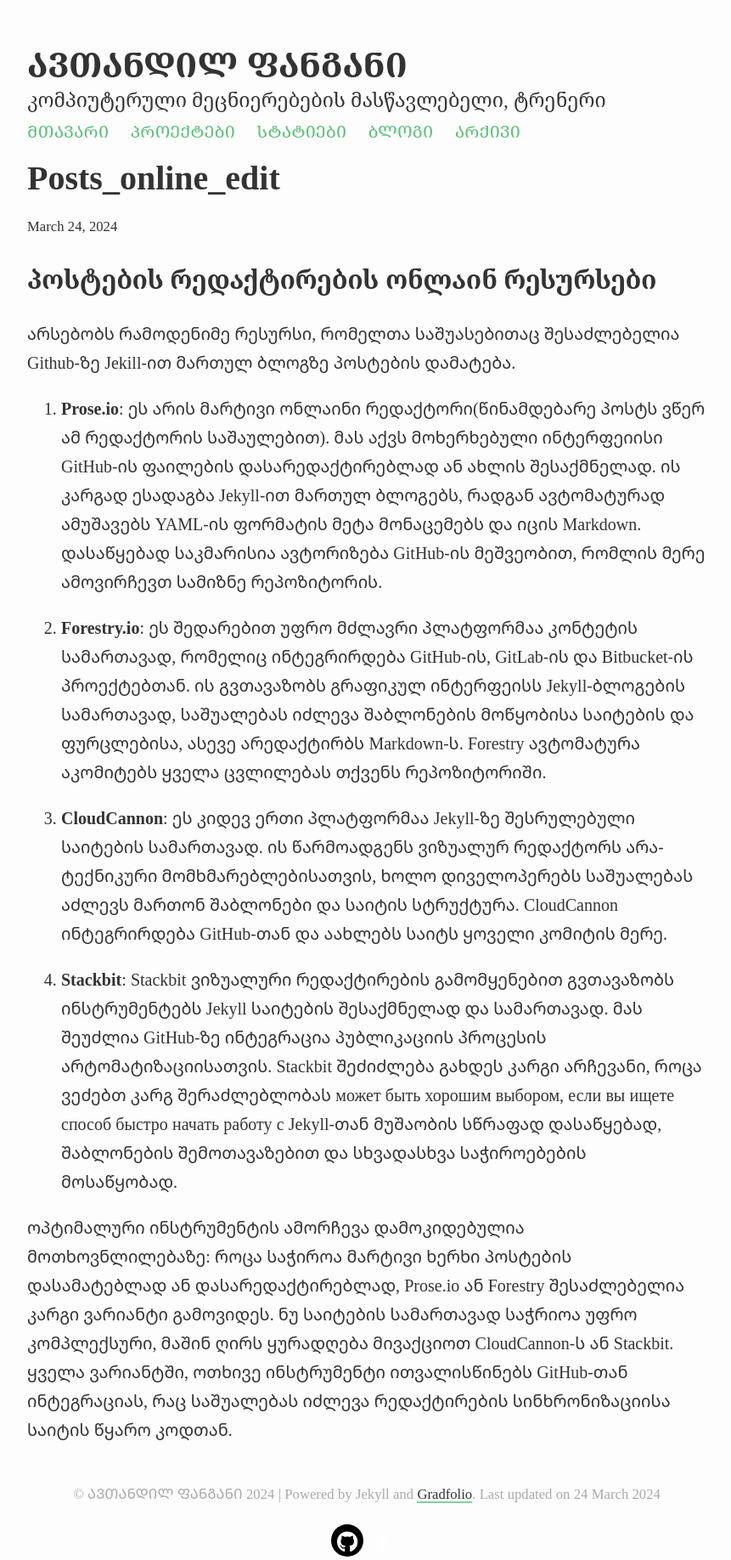
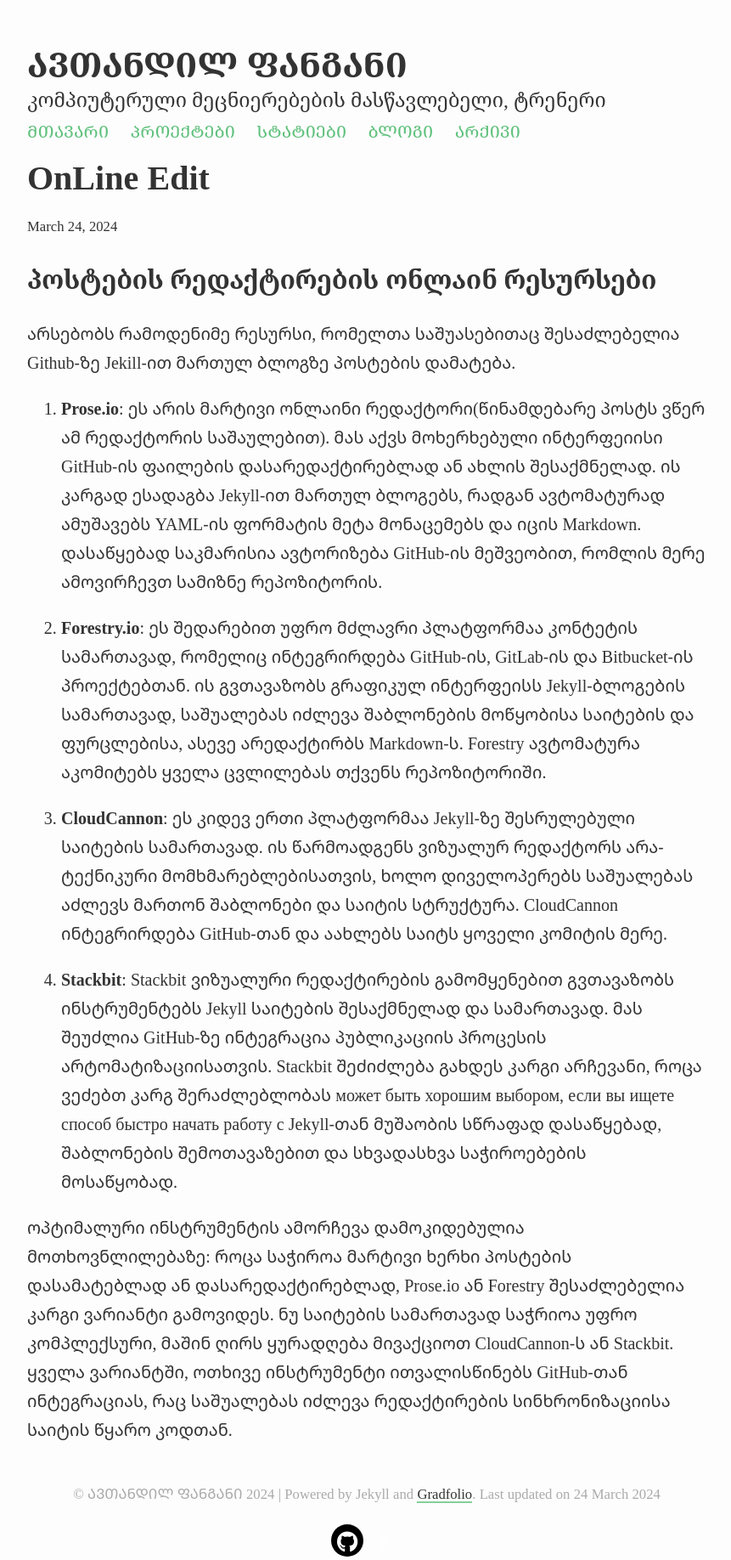
Before and after one commit to avtotrainer/portfolio, a Jekyll site: the page built from _posts/2024-03-24-posts_online_edit.md, in a window 1280 px wide. Shown: the whole page at 85% size, without its empty margins (208-1069 px from the left). Built offline with Jekyll 4.4.1, drawn with Linux system fonts in a browser that asks for light colours; nearby versions of some CDN libraries; some of the changed lines change nothing that is shown.

Commit message:
Update 2024-03-24-posts_online_edit.md

```diff
--- a/_posts/2024-03-24-posts_online_edit.md
+++ b/_posts/2024-03-24-posts_online_edit.md
@@ -1,5 +1,6 @@
 ---
 layout: post
+title: OnLine Edit
 ---
 ## პოსტების რედაქტირების ონლაინ რესურსები
 
```
